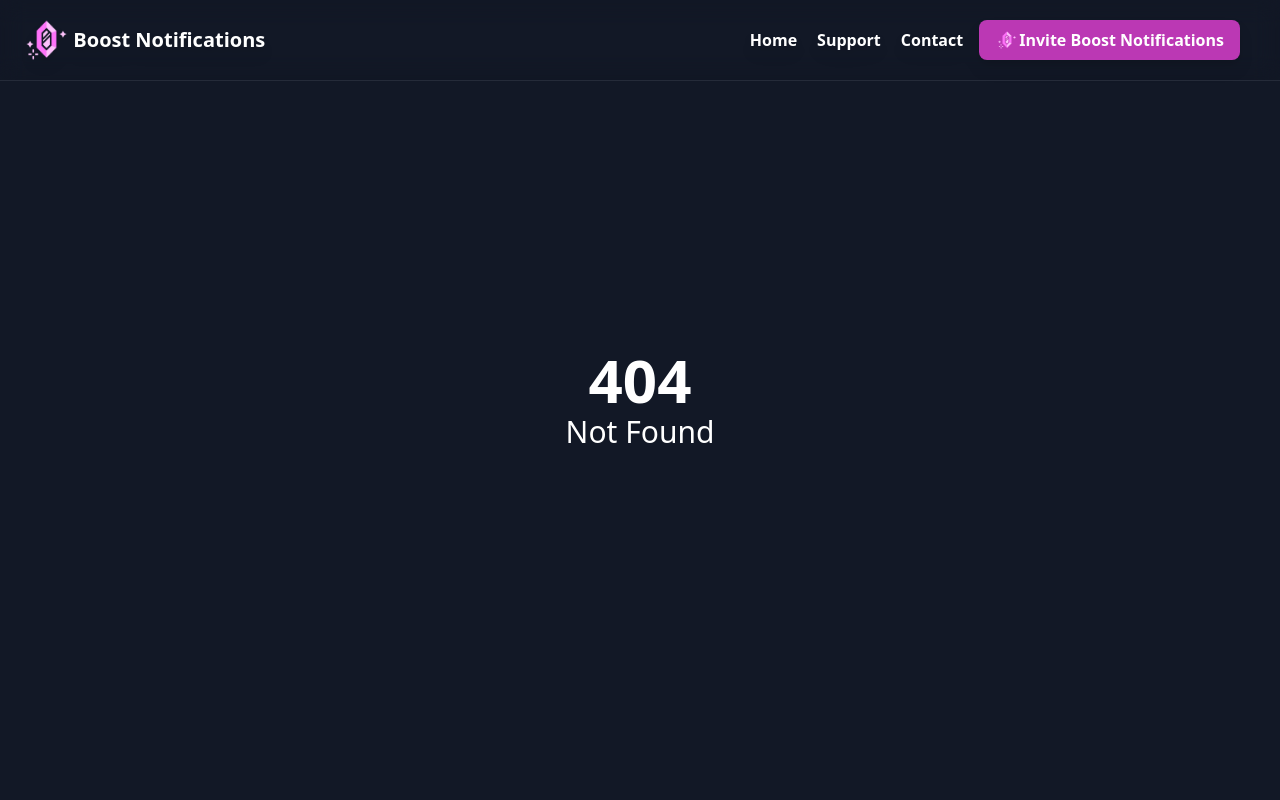
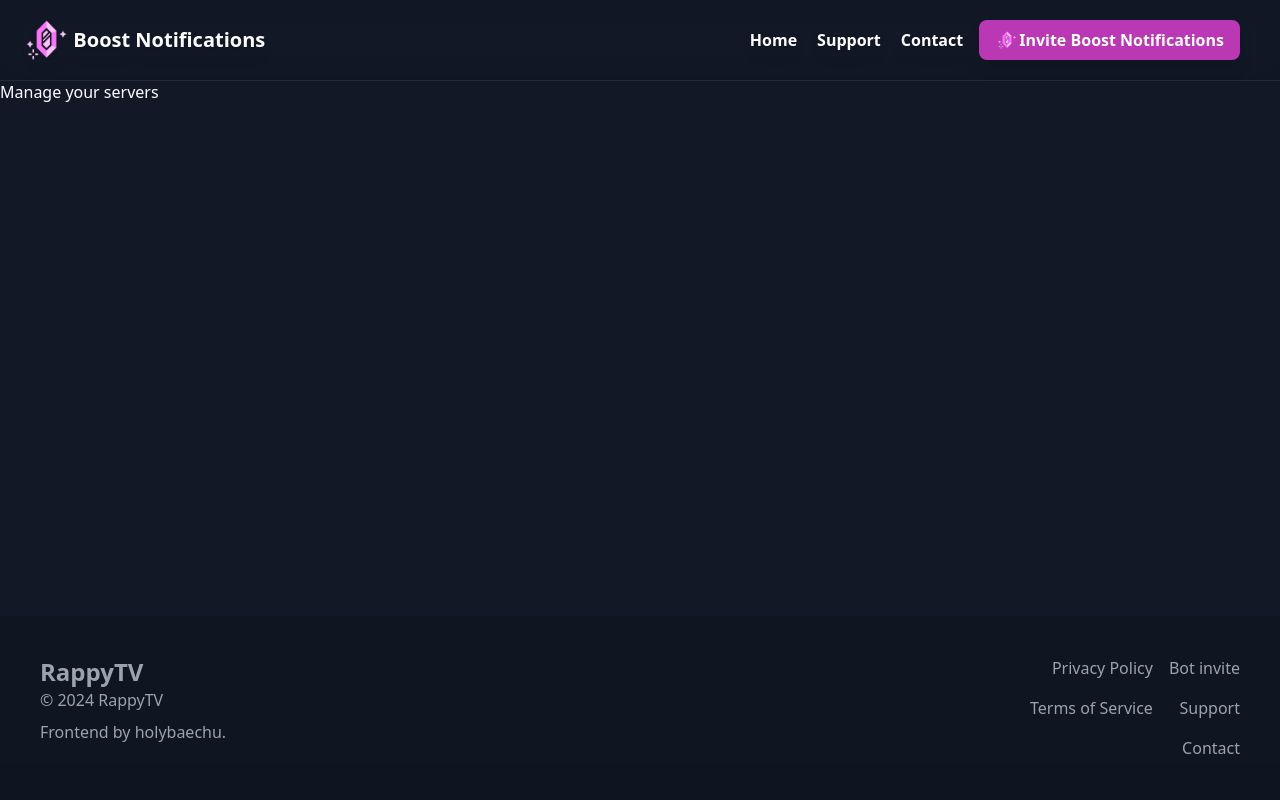
Before and after one commit to RappyBots/Boost-Frontend, a SvelteKit app: page /manage in a window 1280 px wide. Before the commit this address had no page. Shown: the top 800 px of the page. Built offline with nearby package versions, Linux system fonts and the light colour scheme.

Commit message:
Better layout + Initial manage page

```diff
--- a/src/components/Header.svelte
+++ b/src/components/Header.svelte
@@ -5,7 +5,7 @@
 	let hamburgerMenuOpen = false;
 </script>
 
-<header class="fixed w-screen top-0 h-20 backdrop-blur-md outline outline-[#cbd5e11a] outline-1 drop-shadow-lg">
+<header class="sticky w-screen top-0 h-20 backdrop-blur-md outline outline-[#cbd5e11a] outline-1 drop-shadow-lg">
     <div class="flex h-full items-center px-5 justify-between">
 		<!-- Logo -->
         <a href="/" class="flex items-center h-4/6">
--- a/src/components/RedirectPage.svelte
+++ b/src/components/RedirectPage.svelte
@@ -8,6 +8,6 @@
     });
 </script>
 
-<div class="flex h-screen justify-center items-center text-4xl font-black">
+<div class="flex flex-1 h-full justify-center items-center text-4xl font-black">
     Redirecting...
 </div>
--- a/src/routes/+layout.svelte
+++ b/src/routes/+layout.svelte
@@ -4,10 +4,10 @@
 	import "../app.css";
 </script>
 
-<div>
+<div class="flex flex-col min-h-screen">
 	<Header />
 
-	<main class="min-h-screen">
+	<main class="flex flex-col flex-1">
 		<slot />
 	</main>
 
--- /dev/null
+++ b/src/routes/manage/+page.svelte
@@ -0,0 +1,6 @@
+<svelte:head>
+	<meta property="og:title" content="Manage Servers" />
+	<title>Boost Notifications - Manage Servers</title>
+</svelte:head>
+
+<h1>Manage your servers</h1>
```
